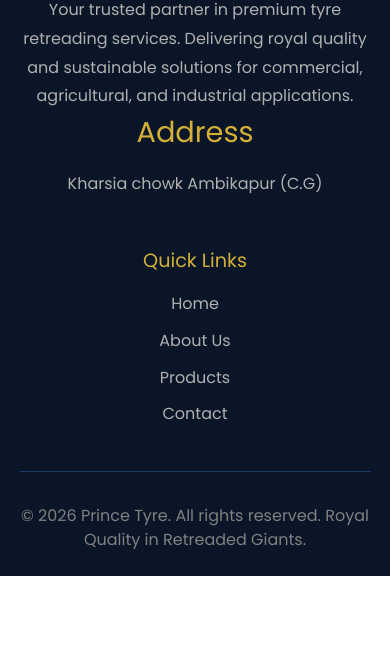
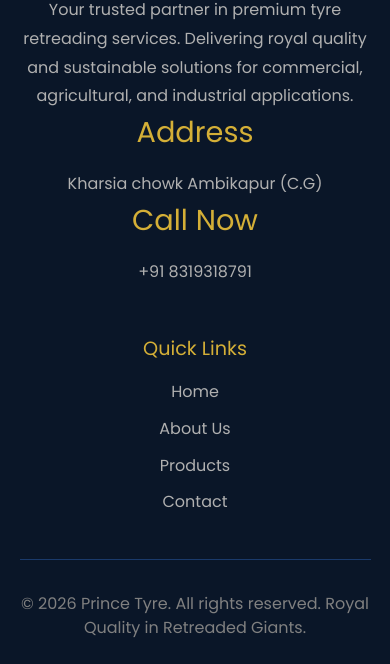
Before and after one commit to Aman8169/Prince-Tyre, a plain HTML site: page index.html in a window 390 px wide. Shown: the part 6988-7652 px from the top of the page. Before the commit the page ends 7564 px from the top, so only its background shows below. Drawn offline with nearby package versions, Linux system fonts and the light colour scheme.

Commit message:
Update index.html
Added phone number link,

```diff
--- a/index.html
+++ b/index.html
@@ -755,6 +755,13 @@
      <p>Your trusted partner in premium tyre retreading services. Delivering royal quality and sustainable solutions for commercial, agricultural, and industrial applications.</p>
      <h3>Address</h3>
      <p>Kharsia chowk Ambikapur (C.G)</p>
+     <h3>Call Now</h3>
+     <p>
+     <a href="tel:+918319318791">
+        +91 8319318791
+     </a>
+    </p>
+
     </div>
     <div class="footer-links">
      <h4>Quick Links</h4>
```
